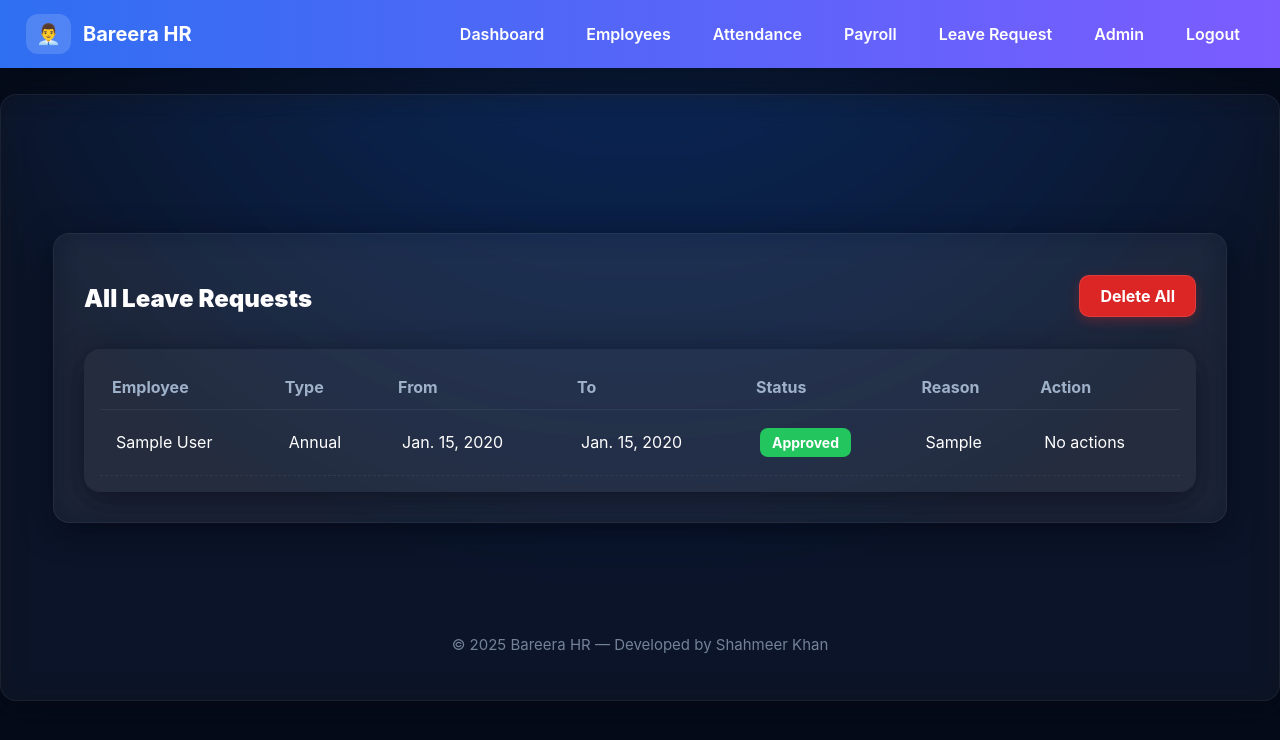
After one commit to shahmeerkhannn11/Bareera-HR, a Django app: page /leave/requests/ in a window 1280 px wide. The commit adds this page. Shown: the top 740 px of the page. Run offline with Django 5.2, Linux system fonts and the light colour scheme; a user stored in the database is signed in; tables that the repository leaves empty hold one stand-in row (values such as "Sample post").

Commit message:
Added leave request module with approve/reject/delete-all features

```diff
--- a/bareera_hr/urls.py
+++ b/bareera_hr/urls.py
@@ -35,4 +35,19 @@ urlpatterns = [
 
     # CSV Export
     path('export-employees/', views.export_employees_csv, name='export_employees_csv'),
+
+
+    # -----------------------------------------------------
+    # Leave Request Module
+    # -----------------------------------------------------
+
+    # Employee Actions
+    path('leave/apply/', views.apply_leave, name='apply_leave'),
+    path('leave/my-requests/', views.employee_leave_list, name='employee_leave_list'),
+
+    # Admin Actions
+    path('leave/requests/', views.admin_leave_list, name='admin_leave_list'),
+    path('leave/approve/<int:pk>/', views.approve_leave, name='approve_leave'),
+    path('leave/reject/<int:pk>/', views.reject_leave, name='reject_leave'),
+    path('leave/delete-all/', views.delete_all_leave_requests, name='delete_all_leave_requests'),
 ]
--- a/hr/models.py
+++ b/hr/models.py
@@ -39,3 +39,33 @@ class Payroll(models.Model):
 
     def __str__(self):
         return f"{self.employee.name} - {self.amount}"
+
+
+# --------------------------
+# NEW MODEL: Leave Requests
+# --------------------------
+
+class LeaveRequest(models.Model):
+    LEAVE_TYPES = [
+        ('Annual', 'Annual Leave'),
+        ('Sick', 'Sick Leave'),
+        ('Casual', 'Casual Leave'),
+        ('Unpaid', 'Unpaid Leave'),
+    ]
+
+    STATUS_CHOICES = [
+        ('Pending', 'Pending'),
+        ('Approved', 'Approved'),
+        ('Rejected', 'Rejected'),
+    ]
+
+    employee = models.ForeignKey(Employee, on_delete=models.CASCADE)
+    leave_type = models.CharField(max_length=20, choices=LEAVE_TYPES)
+    start_date = models.DateField()
+    end_date = models.DateField()
+    reason = models.TextField()
+    status = models.CharField(max_length=20, choices=STATUS_CHOICES, default='Pending')
+    applied_on = models.DateTimeField(auto_now_add=True)
+
+    def __str__(self):
+        return f"{self.employee.name} - {self.leave_type} ({self.status})"
--- a/hr/views.py
+++ b/hr/views.py
@@ -267,3 +267,75 @@ def export_employees_csv(request):
         ])
 
     return response
+
+# -------------------------------------------------------
+# LEAVE REQUEST MODULE
+# -------------------------------------------------------
+
+from .models import LeaveRequest
+from .forms import LeaveRequestForm
+
+
+# EMPLOYEE → Apply for Leave
+@login_required
+@user_passes_test(is_employee)
+def apply_leave(request):
+    if request.method == "POST":
+        form = LeaveRequestForm(request.POST)
+        if form.is_valid():
+            leave = form.save(commit=False)
+            leave.employee = request.user.employee_profile.employee
+            leave.save()
+            messages.success(request, "Leave request submitted successfully!")
+            return redirect("employee_leave_list")
+    else:
+        form = LeaveRequestForm()
+
+    return render(request, "hr/leave/apply_leave.html", {"form": form})
+
+
+# EMPLOYEE → View Own Leave Requests
+@login_required
+@user_passes_test(is_employee)
+def employee_leave_list(request):
+    emp = request.user.employee_profile.employee
+    leaves = LeaveRequest.objects.filter(employee=emp).order_by("-applied_on")
+
+    return render(request, "hr/leave/employee_leave_list.html", {"leaves": leaves})
+
+
+# ADMIN → View All Leave Requests
+@login_required
+@user_passes_test(is_admin)
+def admin_leave_list(request):
+    leaves = LeaveRequest.objects.all().order_by("-applied_on")
+    return render(request, "hr/leave/admin_leave_list.html", {"leaves": leaves})
+
+
+# ADMIN → Approve Leave
+@login_required
+@user_passes_test(is_admin)
+def approve_leave(request, pk):
+    leave = get_object_or_404(LeaveRequest, pk=pk)
+    leave.status = "Approved"
+    leave.save()
+    messages.success(request, "Leave approved!")
+    return redirect("admin_leave_list")
+
+
+# ADMIN → Reject Leave
+@login_required
+@user_passes_test(is_admin)
+def reject_leave(request, pk):
+    leave = get_object_or_404(LeaveRequest, pk=pk)
+    leave.status = "Rejected"
+    leave.save()
+    messages.success(request, "Leave rejected!")
+    return redirect("admin_leave_list")
+
+@login_required
+@user_passes_test(is_admin)
+def delete_all_leave_requests(request):
+    LeaveRequest.objects.all().delete()
+    messages.success(request, "All leave requests have been deleted.")
+    return redirect("admin_leave_list")
--- a/templates/hr/base.html
+++ b/templates/hr/base.html
@@ -26,6 +26,7 @@
             <a href="{% url 'employee_list' %}">Employees</a>
             <a href="{% url 'attendance_list' %}">Attendance</a>
             <a href="{% url 'payroll_list' %}">Payroll</a>
+            <a href="{% url 'admin_leave_list' %}" class="nav-link">Leave Request</a>
             <a href="{% url 'admin:index' %}">Admin</a>
           {% else %}
             <a href="{% url 'employee_dashboard' %}">My Dashboard</a>
--- /dev/null
+++ b/templates/hr/leave/admin_leave_list.html
@@ -0,0 +1,119 @@
+{% extends 'hr/base.html' %}
+{% block title %}All Leave Requests{% endblock %}
+
+{% block content %}
+
+<div class="glass section" style="padding: 30px; margin-top: 20px;">
+    <div style="display: flex; justify-content: space-between; align-items: center;">
+    <h2 class="page-heading">All Leave Requests</h2>
+    <a
+        href="{% url 'delete_all_leave_requests' %}"
+        onclick="return confirm('Are you sure you want to delete ALL leave requests? This cannot be undone.');"
+        class="btn"
+        style="
+            background: #dc2626;
+            color: white;
+            padding: 10px 20px;
+            border-radius: 10px;
+            font-weight: 700;
+            box-shadow: 0 4px 12px rgba(220,38,38,0.3);
+        ">
+        Delete All
+    </a>
+</div>
+
+
+    <div class="table-wrap" style="margin-top: 20px;">
+        <table>
+            <thead>
+                <tr>
+                    <th>Employee</th>
+                    <th>Type</th>
+                    <th>From</th>
+                    <th>To</th>
+                    <th>Status</th>
+                    <th>Reason</th>
+                    <th>Action</th>
+                </tr>
+            </thead>
+
+            <tbody>
+                {% for leave in leaves %}
+                <tr>
+                    <td>{{ leave.employee.name }}</td>
+                    <td>{{ leave.leave_type }}</td>
+                    <td>{{ leave.start_date }}</td>
+                    <td>{{ leave.end_date }}</td>
+                    <td>
+                        {% if leave.status == "Approved" %}
+                            <span class="badge" style="background:#22c55e; padding:6px 12px; border-radius:8px; color:white;">
+                                Approved
+                            </span>
+                        {% elif leave.status == "Rejected" %}
+                            <span class="badge" style="background:#ef4444; padding:6px 12px; border-radius:8px; color:white;">
+                                Rejected
+                            </span>
+                        {% else %}
+                            <span class="badge" style="background:#facc15; padding:6px 12px; border-radius:8px; color:black;">
+                                Pending
+                            </span>
+                        {% endif %}
+                    </td>
+
+                    <!-- ⭐ Reason Column -->
+                    <td>{{ leave.reason|default:"—" }}</td>
+
+                    <!-- ⭐ Action Buttons -->
+                    <td>
+                        {% if leave.status == "Pending" %}
+
+                            <!-- APPROVE BUTTON -->
+                            <a
+                                href="{% url 'approve_leave' leave.id %}"
+                                class="btn"
+                                style="
+                                    background: #22c55e;
+                                    color: white;
+                                    padding: 8px 20px;
+                                    border-radius: 10px;
+                                    font-weight: 600;
+                                    margin-right: 10px;
+                                    box-shadow: 0 4px 12px rgba(34,197,94,0.3);
+                                    transition: 0.2s;
+                                ">
+                                Approve
+                            </a>
+
+                            <!-- REJECT BUTTON -->
+                            <a
+                                href="{% url 'reject_leave' leave.id %}"
+                                class="btn"
+                                style="
+                                    background: #ef4444;
+                                    color: white;
+                                    padding: 8px 20px;
+                                    border-radius: 10px;
+                                    font-weight: 600;
+                                    box-shadow: 0 4px 12px rgba(239,68,68,0.3);
+                                    transition: 0.2s;
+                                ">
+                                Reject
+                            </a>
+
+                        {% else %}
+                            <span class="muted">No actions</span>
+                        {% endif %}
+                    </td>
+                </tr>
+
+                {% empty %}
+                <tr>
+                    <td colspan="7" class="muted">No leave requests</td>
+                </tr>
+                {% endfor %}
+            </tbody>
+        </table>
+    </div>
+</div>
+
+{% endblock %}
```
Also changed, not shown: hr/admin.py (+13 -5 lines), hr/forms.py (added, +14 -0 lines), hr/urls.py (deleted, +0 -34 lines), templates/hr/employee_dashboard.html (+18 -0 lines), templates/hr/leave/apply_leave.html (added, +18 -0 lines), templates/hr/leave/employee_leave_list.html (added, +42 -0 lines), hr/migrations/0004_leaverequest.py (added).
